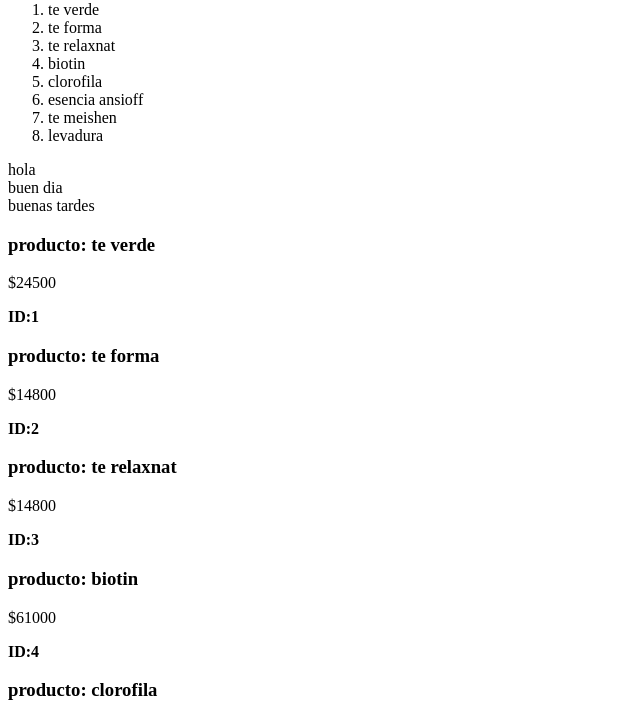
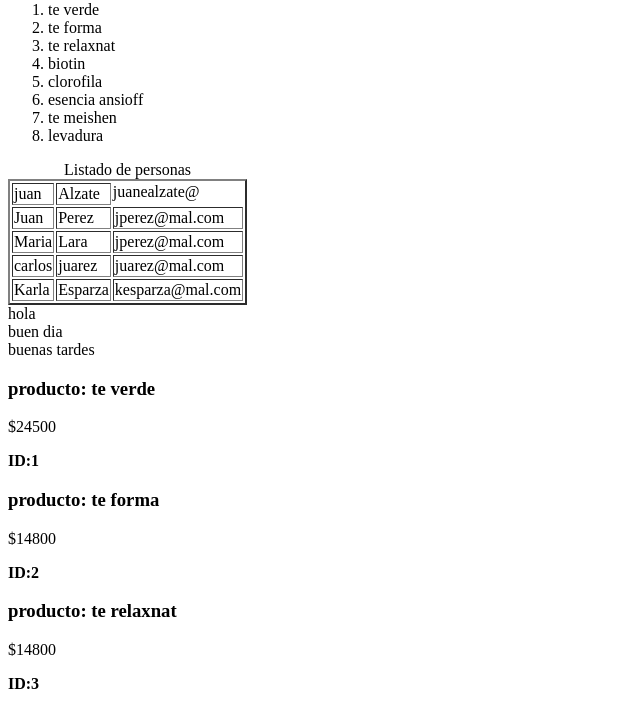
Before and after one commit to juanes-800/DESAFIOS, a plain HTML site: page desafio4/index.html in a window 1280 px wide. Shown: the part 79-788 px from the top of the page, without its empty margins (0-640 px from the left). Drawn offline with Linux system fonts and the light colour scheme.

Commit message:
subiendo desafio4

```diff
--- a/desafio4/archivo.js
+++ b/desafio4/archivo.js
@@ -31,7 +31,12 @@ for(const producto of productos){
 
 let lista = document.getElementById("lista");
 for(const producto of productos){
-    let item = document.createElement("li")
-    item.innerHTML = producto.nombre
-    lista.append(item)
+    let item = document.createElement("li");
+    item.innerHTML = producto.nombre;
+    lista.append(item);
 }
+let busqueda = document.getElementsByTagName("tr");
+console.log(busqueda[0].innerHTML = "<td>juan</td> <td>Alzate</td <td>juanealzate@</td>");
+console.log(busqueda[1].innerText);
+console.log(busqueda[2].innerHTML);
+console.log(busqueda[3].innerHTML);
--- a/desafio4/index.html
+++ b/desafio4/index.html
@@ -13,6 +13,38 @@
 
     </ol>
 
+    <table border ="2">
+        <caption> Listado de personas</caption>
+        <tr>
+            <th>Nombre</th>
+            <th>Apellido</th>
+            <th>Email</th>
+        </tr>
+
+        <tr>
+            <td>Juan</td>
+            <td>Perez</td>
+            <td>jperez@mal.com</td>
+        </tr>
+        <tr>
+            <td>Maria</td>
+            <td>Lara</td>
+            <td>jperez@mal.com</td>
+        </tr>
+
+        <tr>
+            <td>carlos</td>
+            <td>juarez</td>
+            <td>juarez@mal.com</td>
+        </tr>
+
+        <tr>
+            <td>Karla</td>
+            <td>Esparza</td>
+            <td>kesparza@mal.com</td>
+        </tr>
+    </table>
+
 
     <script src="archivo.js"></script>
 </body>
```
